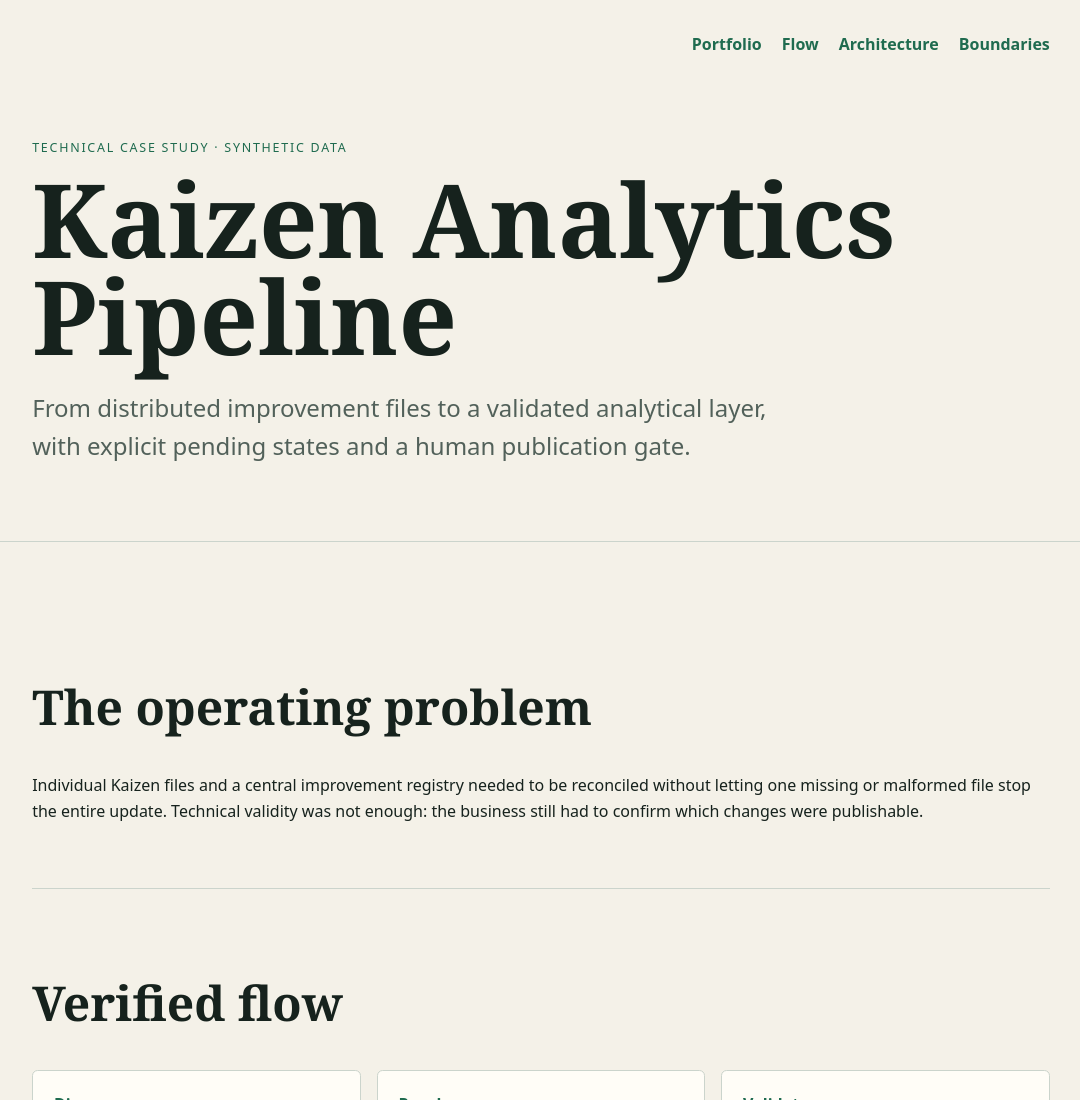
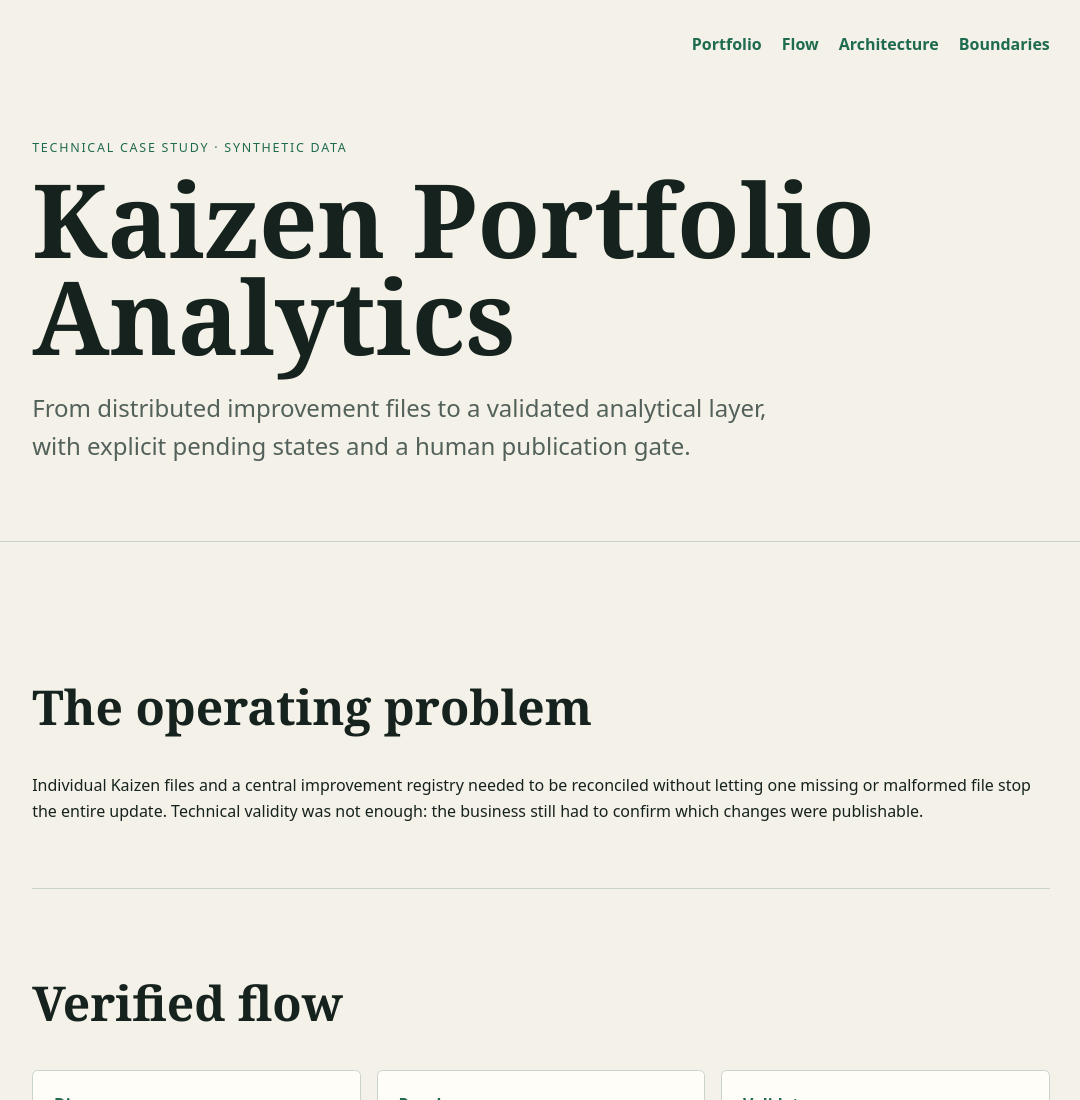
Before and after one commit to JulyaGoncalves21/kaizen-analytics-pipeline, a plain HTML site: page site/index.html in a window 1280 px wide. Shown: the top 1100 px of the page, without its empty margins (99-1179 px from the left). Drawn offline with Linux system fonts and the light colour scheme.

Commit message:
docs: align public case study title

```diff
--- a/site/index.html
+++ b/site/index.html
@@ -3,8 +3,8 @@
 <head>
   <meta charset="utf-8">
   <meta name="viewport" content="width=device-width, initial-scale=1">
-  <meta name="description" content="Technical case study of a sanitized Kaizen consolidation and validation pipeline.">
-  <title>Kaizen Analytics Pipeline</title>
+  <meta name="description" content="Synthetic Kaizen portfolio analytics case study for visibility, data quality and improvement decisions.">
+  <title>Kaizen Portfolio Analytics</title>
   <link rel="stylesheet" href="assets/styles.css">
 </head>
 <body>
@@ -12,7 +12,7 @@
   <header>
     <nav aria-label="Primary"><a href="https://julyagoncalves21.github.io/">Portfolio</a><a href="#flow">Flow</a><a href="#architecture">Architecture</a><a href="#boundaries">Boundaries</a></nav>
     <p class="eyebrow">Technical case study · synthetic data</p>
-    <h1>Kaizen Analytics Pipeline</h1>
+    <h1>Kaizen Portfolio Analytics</h1>
     <p class="lead">From distributed improvement files to a validated analytical layer, with explicit pending states and a human publication gate.</p>
   </header>
   <main id="content">
```
Also changed, not shown: 1 other file.
